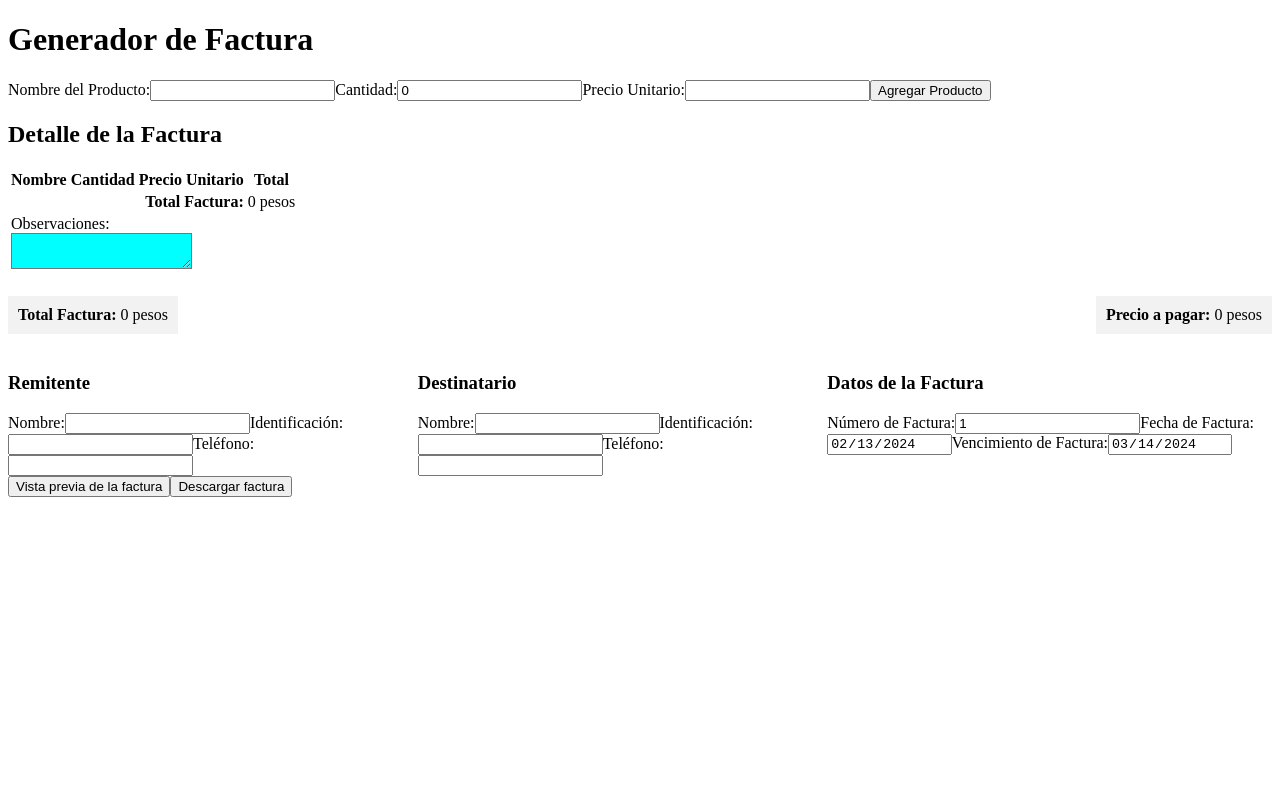
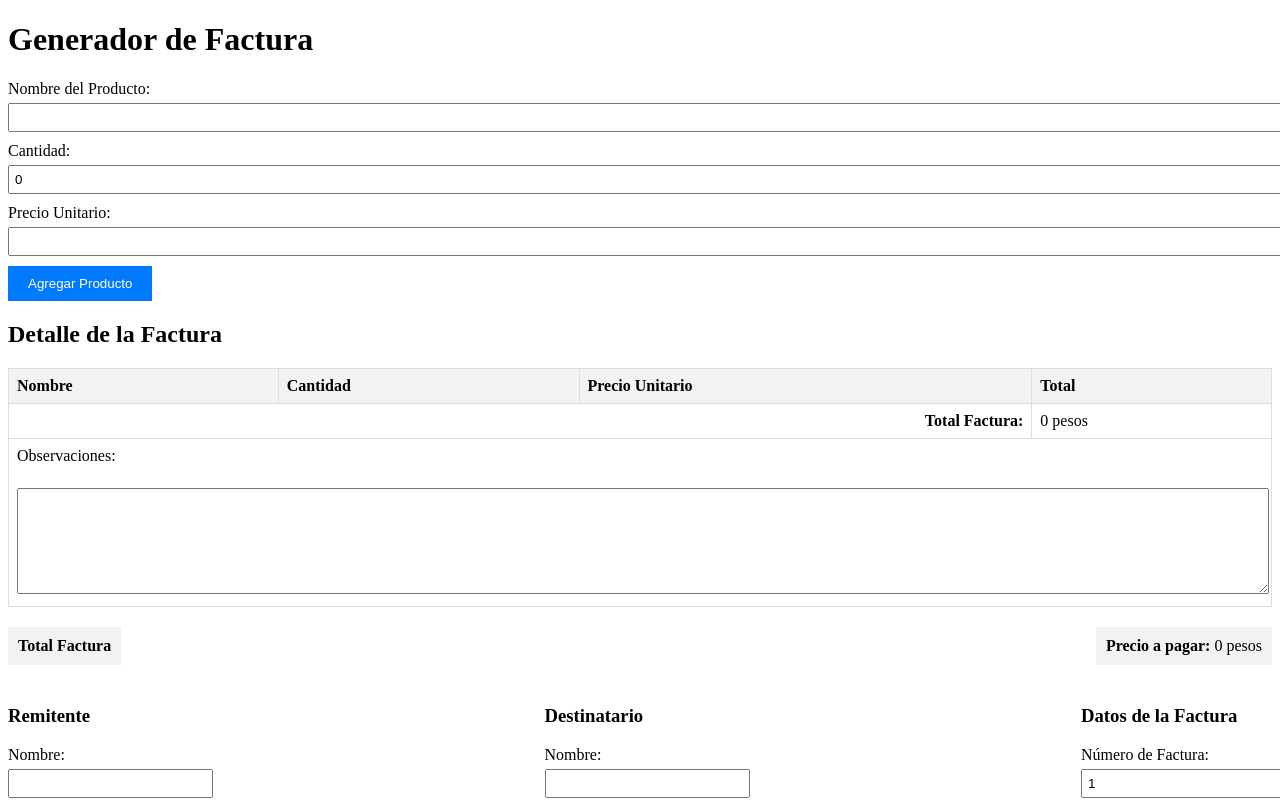
Before and after one commit to THyuster/jspdf, a Vue app: page / in a window 1280 px wide. Shown: the top 800 px of the page. Built offline with nearby package versions, Linux system fonts and the light colour scheme.

Commit message:
correccion de tabla y implementacion de pie de pagina estatico

```diff
--- a/src/components/FacturaComponent.vue
+++ b/src/components/FacturaComponent.vue
@@ -1,21 +1,20 @@
 <template>
   <div>
-    <form @submit.prevent="agregarProducto">
-      <label for="nombre">Nombre del Producto:</label>
-      <input type="text" id="nombre" v-model="nombreProducto" >
+    <form @submit.prevent="agregarProducto" class="form">
+      <label for="nombre" class="label">Nombre del Producto:</label>
+      <input type="text" id="nombre" v-model="nombreProducto" class="input">
 
-      <label for="cantidad">Cantidad:</label>
-      <input type="number" id="cantidad" v-model.number="cantidadProducto" required>
+      <label for="cantidad" class="label">Cantidad:</label>
+      <input type="number" id="cantidad" v-model.number="cantidadProducto" required class="input">
+      <label for="precio" class="label">Precio Unitario:</label>
+      <input type="text" id="precio" v-model="precioProducto" required class="input">
 
-      <label for="precio">Precio Unitario:</label>
-      <input type="text" id="precio" v-model="precioProducto" required>
-
-      <button type="submit" id="btn_click">Agregar Producto</button>
+      <button type="submit" id="btn_click" class="btn">Agregar Producto</button>
     </form>
 
-    <h2>Detalle de la Factura</h2>
+    <h2 class="section-title">Detalle de la Factura</h2>
 
-    <table>
+    <table class="table">
       <thead>
         <tr>
           <th>Nombre</th>
@@ -28,19 +27,19 @@
         <tr v-for="(producto, index) in productos" :key="index">
           <td>{{ producto.nombre }}</td>
           <td>{{ producto.cantidad }}</td>
-          <td>{{ producto.precio }} pesos</td>
-          <td>{{ producto.total }} pesos</td>
+          <td>{{ producto.precio.toLocaleString('es-ES') }} pesos</td>
+          <td>{{ producto.total.toLocaleString('es-ES') }} pesos</td>
         </tr>
       </tbody>
       <tfoot>
         <tr>
           <td colspan="3" style="text-align: right;"><strong>Total Factura:</strong></td>
-          <td>{{ totalFactura }} pesos</td>
+          <td>{{ totalFactura.toLocaleString('es-ES') }} pesos</td>
         </tr>
         <tr>
           <td colspan="4">
-            <label for="observaciones">Observaciones:</label><br>
-            <textarea id="observaciones" v-model="observaciones" class="observaciones"></textarea>
+            <label for="observaciones" class="label">Observaciones:</label><br>
+            <textarea id="observaciones" v-model="observaciones" class="textarea"></textarea>
           </td>
         </tr>
       </tfoot>
@@ -48,57 +47,57 @@
 
     <div class="total-container">
       <div class="total">
-        <strong>Total Factura:</strong> {{ totalFactura }} pesos
+        <strong>Total Factura</strong>
       </div>
       <div class="precio-pagar">
-        <strong>Precio a pagar:</strong> {{ totalFactura }} pesos
+        <strong>Precio a pagar:</strong> {{ totalFactura.toLocaleString('es-ES') }} pesos
       </div>
     </div>
 
     <div style="display: flex; justify-content: space-between; margin-top: 20px;">
       <!-- Datos del remitente -->
       <div>
-        <h3>Remitente</h3>
-        <label for="nombreRemitente">Nombre:</label>
-        <input type="text" id="nombreRemitente" v-model="nombreRemitente">
+        <h3 class="section-title">Remitente</h3>
+        <label for="nombreRemitente" class="label">Nombre:</label>
+        <input type="text" id="nombreRemitente" v-model="nombreRemitente" class="input">
 
-        <label for="idRemitente">Identificación:</label>
-        <input type="text" id="idRemitente" v-model="idRemitente">
+        <label for="idRemitente" class="label">Identificación:</label>
+        <input type="text" id="idRemitente" v-model="idRemitente" class="input">
 
-        <label for="telefonoRemitente">Teléfono:</label>
-        <input type="text" id="telefonoRemitente" v-model="telefonoRemitente">
+        <label for="telefonoRemitente" class="label">Teléfono:</label>
+        <input type="text" id="telefonoRemitente" v-model="telefonoRemitente" class="input">
       </div>
 
       <!-- Datos del destinatario -->
       <div>
-        <h3>Destinatario</h3>
-        <label for="nombreDestinatario">Nombre:</label>
-        <input type="text" id="nombreDestinatario" v-model="nombreDestinatario">
+        <h3 class="section-title">Destinatario</h3>
+        <label for="nombreDestinatario" class="label">Nombre:</label>
+        <input type="text" id="nombreDestinatario" v-model="nombreDestinatario" class="input">
 
-        <label for="idDestinatario">Identificación:</label>
-        <input type="text" id="idDestinatario" v-model="idDestinatario">
+        <label for="idDestinatario" class="label">Identificación:</label>
+        <input type="text" id="idDestinatario" v-model="idDestinatario" class="input">
 
-        <label for="telefonoDestinatario">Teléfono:</label>
-        <input type="text" id="telefonoDestinatario" v-model="telefonoDestinatario">
+        <label for="telefonoDestinatario" class="label">Teléfono:</label>
+        <input type="text" id="telefonoDestinatario" v-model="telefonoDestinatario" class="input">
       </div>
 
       <!-- Datos de la factura -->
       <div>
-        <h3>Datos de la Factura</h3>
-        <label for="numeroFactura">Número de Factura:</label>
-        <input type="text" id="numeroFactura" v-model="numeroFactura" readonly>
+        <h3 class="section-title">Datos de la Factura</h3>
+        <label for="numeroFactura" class="label">Número de Factura:</label>
+        <input type="text" id="numeroFactura" v-model="numeroFactura" readonly class="input">
 
-        <label for="fechaFactura">Fecha de Factura:</label>
-        <input type="date" id="fechaFactura" v-model="fechaFactura" readonly>
+        <label for="fechaFactura" class="label">Fecha de Factura:</label>
+        <input type="date" id="fechaFactura" v-model="fechaFactura" readonly class="input">
 
-        <label for="vencimientoFactura">Vencimiento de Factura:</label>
-        <input type="date" id="vencimientoFactura" v-model="vencimientoFactura" readonly>
+        <label for="vencimientoFactura" class="label">Vencimiento de Factura:</label>
+        <input type="date" id="vencimientoFactura" v-model="vencimientoFactura" readonly class="input">
       </div>
     </div>
 
     <iframe ref="pdfPreview" style="display: none; width: 40%; height: 400px;"></iframe>
-    <button @click="previewPDF">Vista previa de la factura</button>
-    <button @click="downloadPDF">Descargar factura</button>
+    <button @click="previewPDF" class="btn">Vista previa de la factura</button>
+    <button @click="downloadPDF" class="btn">Descargar factura</button>
   </div>
 </template>
 
@@ -160,8 +159,7 @@ export default {
     },
     downloadPDF() {
       const doc = this.generatePDF();
-      const filename = 'FACTURA.pdf';
-      doc.save(filename);
+      doc.save = "Factura.pdf"
       window.open(doc.output('bloburl'));
     },
     generatePDF() {
@@ -206,7 +204,8 @@ export default {
       doc.line(10, 55, pageSize.width - 10, 55);
 
       // Detalle de la factura - Tabla de productos
-      const data = [
+      let startY = 60; // Posición inicial de la tabla
+      let remainingData = [
         ['Nombre', 'Cantidad', 'Precio', 'Total'],
         ...this.productos.map(producto => [
           producto.nombre,
@@ -216,14 +215,25 @@ export default {
         ])
       ];
 
-      const tableStartY = 60;
+      while (remainingData.length > 0) {
+        const availableSpace = pageSize.height - startY; // Espacio disponible en la página actual
+        const maxRows = Math.floor(availableSpace / 20); // Ajusta según la altura de las filas de tu tabla
+        const rowsForPage = remainingData.slice(0, maxRows);
 
         doc.autoTable({
-        startY: tableStartY,
-        head: [data[0]],
-        body: data.slice(1),
+          startY: startY,
+          head: [remainingData[0]],
+          body: rowsForPage,
           theme: 'grid'
         });
+
+        remainingData = remainingData.slice(maxRows);
+
+        if (remainingData.length > 0) {
+          doc.addPage();
+          startY = 10;
+        }
+      }
 
       // Observaciones
       const observacionesXPosition = 10;
@@ -236,15 +246,20 @@ export default {
       doc.setTextColor(0, 0, 0);
       doc.setFontSize(12);
       doc.text('Observaciones:', observacionesXPosition + 5, observacionesYPosition + 5);
-      doc.setFontSize(11);
+      doc.setFontSize(14);
       doc.text(this.observaciones, observacionesXPosition + 5, observacionesYPosition + 10, { maxWidth: observacionesWidth - 10 });
-      const totalXPosition = 165;
-      doc.text('Total:', totalXPosition, observacionesYPosition + observacionesHeight + 5);
-      doc.text(`${this.totalFactura.toLocaleString('es-ES')} pesos`, totalXPosition, observacionesYPosition + observacionesHeight + 10);
-      doc.text('Gracias por su compra', 110, observacionesYPosition + observacionesHeight + 20, { align: 'center', fontSize: 12 });
+
+      // Total y agradecimiento
+      const totalXPosition = 150;
+      const priceXPosition = totalXPosition + 14;
+      const totalYPosition = pageSize.height - 32; // Ajusta la posición vertical según sea necesario
+      const thanksTextYPosition = totalYPosition + 10;
+      doc.text('Total:', totalXPosition, totalYPosition);
+      doc.text(`${this.totalFactura.toLocaleString('es-ES')} pesos`, priceXPosition, totalYPosition);
+      doc.line(10, totalYPosition + 3, pageSize.width - 10, totalYPosition + 3);
+      doc.text('Gracias por su compra', 110, thanksTextYPosition, { align: 'center', fontSize: 12 });
 
       return doc;
-    }
     },
     mounted() {
       const currentDate = new Date();
@@ -255,13 +270,54 @@ export default {
       this.vencimientoFactura = dueDate.toISOString().substr(0, 10);
     }
   }
+}
 </script>
 
 <style scoped>
-.observaciones {
-  background-color: aqua;
+.label {
+  display: block;
+  margin-bottom: 5px;
 }
 
+.input {
+  width: 100%;
+  padding: 5px;
+  margin-bottom: 10px;
+}
+
+.btn {
+  background-color: #007bff;
+  color: white;
+  border: none;
+  padding: 10px 20px;
+  cursor: pointer;
+  margin-right: 10px;
+}
+
+.table {
+  width: 100%;
+  border-collapse: collapse;
+}
+
+.table th, .table td {
+  border: 1px solid #ddd;
+  padding: 8px;
+  text-align: left;
+}
+
+.table th {
+  background-color: #f2f2f2;
+}
+
+.section-title {
+  margin-top: 20px;
+}
+
+.textarea {
+  width: 100%;
+  height: 100px;
+
+}
 .total-container {
   display: flex;
   justify-content: space-between;
```
Lines whose indentation alone changed are shown as unchanged.
